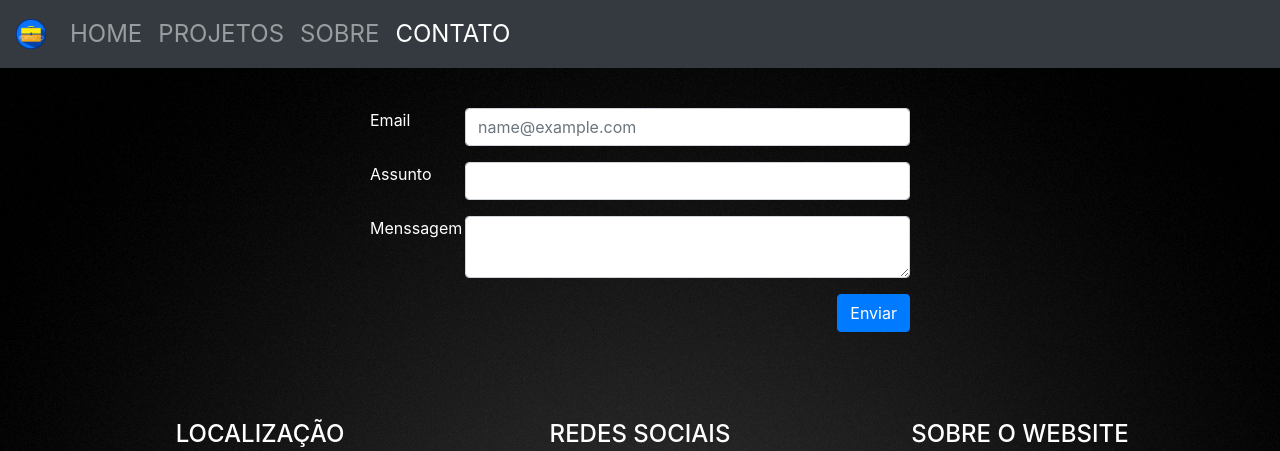
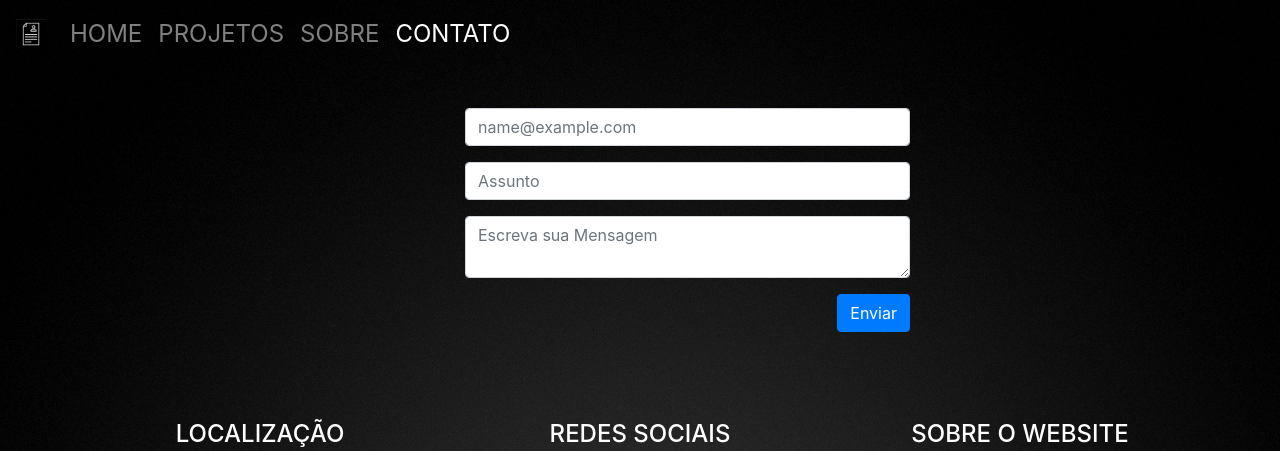
Before and after one commit to markusvynycyus/portfolio, a Django app: page /contact in a window 1280 px wide. Shown: the top 451 px of the page. Run offline with Django 3.2, Linux system fonts and the light colour scheme; some libraries are stand-ins or nearby versions.

Commit message:
Alteraçãoes no navbar e contact.html

```diff
--- a/portfolio/templates/portfolio/contact.html
+++ b/portfolio/templates/portfolio/contact.html
@@ -10,21 +10,21 @@
             <form class="margin" action="{% url 'contact' %}" method="POST">
                 {% csrf_token %}
                 <div class="form-group row">
-                    <label for="emailinput" class="col-2 col form-label">Email</label>
+                    <label for="emailinput" class="col-2 col form-label"></label>
                     <div class="col-10">
                         <input name="email" type="email" class="form-control" id="emailinput" placeholder="name@example.com">
                     </div>
                 </div>
                 <div class="form-group row">
-                    <label for="subjectinput" class="col-2 col form-label">Assunto</label>
+                    <label for="subjectinput" class="col-2 col form-label"></label>
                     <div class="col-10">
-                        <input name="subject" type="text" class="form-control" id="subjectinput">
+                        <input name="subject" type="text" class="form-control" id="subjectinput" placeholder="Assunto">
                     </div>
                 </div>
                 <div class="form-group row">
-                    <label for="messageinput" class="col-2 col form-label">Menssagem</label>
+                    <label for="messageinput" class="col-2 col form-label"></label>
                     <div class="col-10">
-                        <textarea name="message" class="form-control" id="messageinput"></textarea>
+                        <textarea name="message" class="form-control" id="messageinput" placeholder="Escreva sua Mensagem"></textarea>
                     </div>
                 </div>
                 <div class="pull-right">
--- a/portfolio/templates/portfolio/home.html
+++ b/portfolio/templates/portfolio/home.html
@@ -39,7 +39,7 @@
 
 <div class="album py-5 bg-light">
         <div class="container">
-
+         <h4 class="jumbotron-heading"> Principais Projetos</h4>
           <div class="row">
             <div class="col-md-4">
               <div class="card mb-4 box-shadow">
--- a/portfolio/templates/portfolio/navbar.html
+++ b/portfolio/templates/portfolio/navbar.html
@@ -1,7 +1,7 @@
 {% load static %}
-<nav class="navbar navbar-expand-lg navbar-dark bg-dark">
-  <a class="navbar-brand" href="#">
-    <img src="{% static 'portfolio/img/icone2.png' %}" width="30" height="30" class="d-inline-block align-top" alt=""></a>
+<nav class="navbar navbar-expand-lg navbar-dark bg-black">
+  <a class="navbar-brand" href="{% url 'home'%}">
+    <img src="{% static 'portfolio/img/icon6.jpg' %}" width="30" height="30" class="d-inline-block align-top" alt=""></a>
 
   <button class="navbar-toggler" type="button" data-toggle="collapse"
           data-target="#navbarSupportedContent" aria-controls="navbarSupportedContent"
@@ -35,12 +35,6 @@
               <a class="nav-link" href="{% url 'contact'%}">Contato</a>
           </li>
       </ul>
-
-
-
-
-
-    </ul>
-
+   </ul>
   </div>
 </nav>
```
Also changed, not shown: portfolio/static/portfolio/img/icon.png (deleted), portfolio/static/portfolio/img/icon3.png (added), portfolio/static/portfolio/img/icon5.jpg (added), portfolio/static/portfolio/img/icon6.jpg (added).
